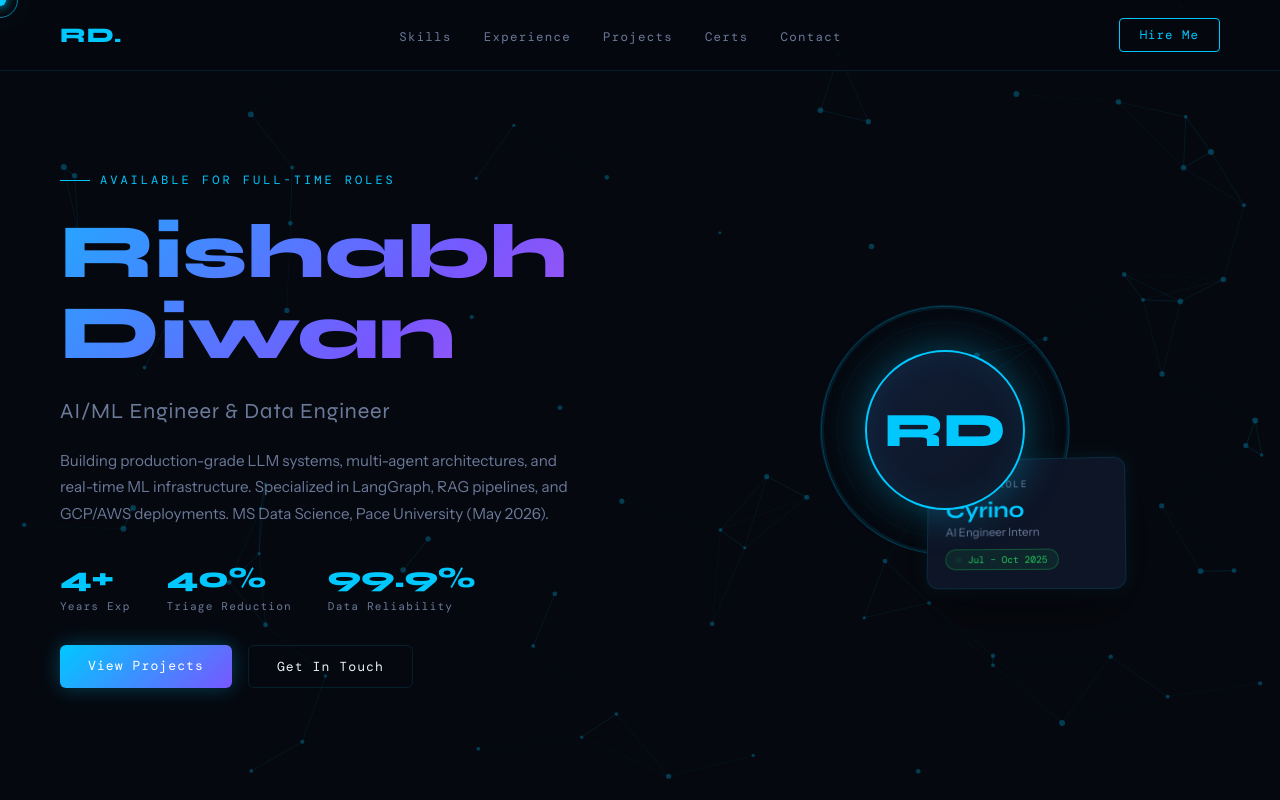
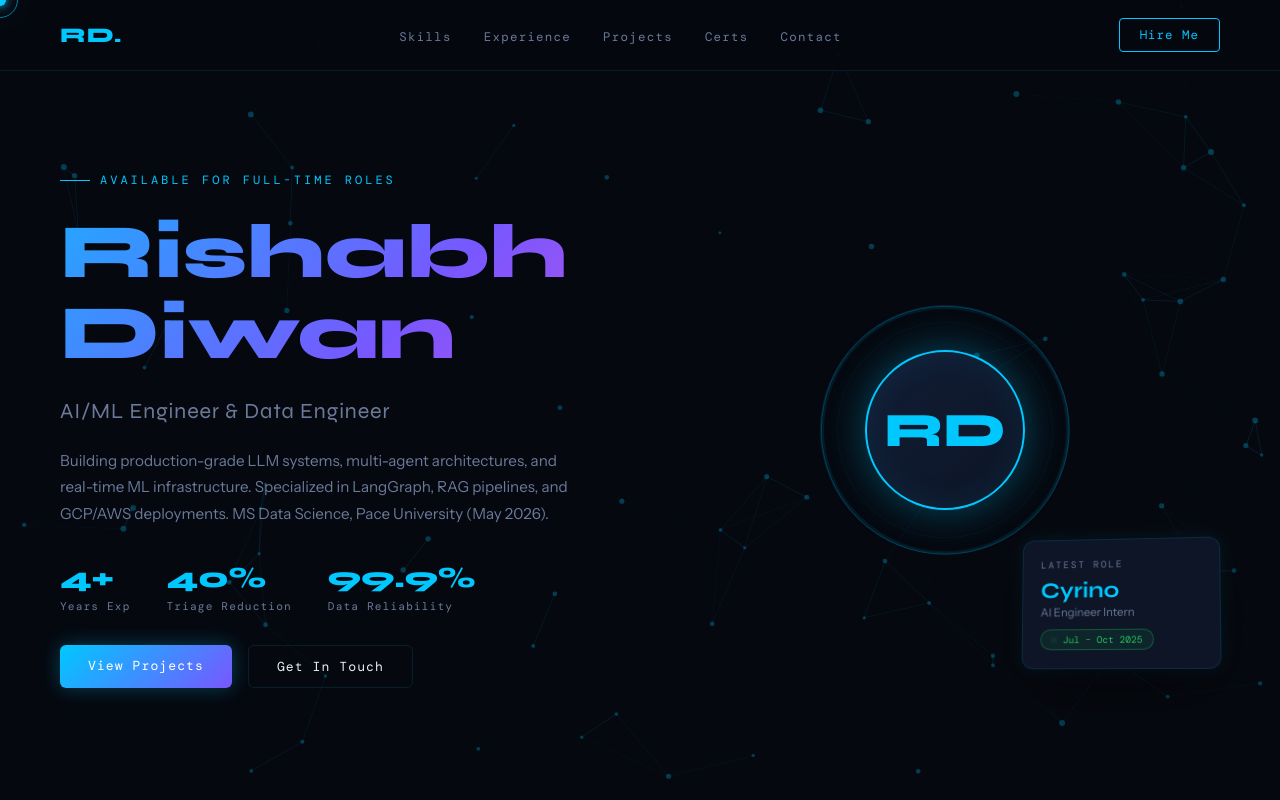
Before and after one commit to rishabhdiwan10/portfolio, a plain HTML site: page index.html in a window 1280 px wide. Shown: the top 800 px of the page. Drawn offline with nearby package versions, Linux system fonts and the light colour scheme; a web font is replaced by a local one.

Commit message:
Modify 3D card position and add new card section
Adjusted the position of the 3D card and added a new card-3d-wrap section.

```diff
--- a/index.html
+++ b/index.html
@@ -228,6 +228,7 @@ nav {
 .hero-right {
   display: flex; align-items: center; justify-content: center;
   position: relative;
+  min-height: 360px;
 }
 .avatar-wrap {
   position: relative;
@@ -267,7 +268,7 @@ nav {
 
 /* 3D CARD */
 .card-3d-wrap {
-  position: absolute; right: -40px; bottom: -20px;
+  position: absolute; right: 0px; bottom: -60px;
   perspective: 800px;
 }
 .card-3d {
@@ -695,14 +696,13 @@ footer {
       <div class="ripple"></div>
       <div class="ripple"></div>
       <div class="avatar-initials">RD</div>
-
+    </div>
     <div class="card-3d-wrap">
       <div class="card-3d">
         <div class="card-3d-label">Latest Role</div>
         <div class="card-3d-value">Cyrino</div>
         <div class="card-3d-sub">AI Engineer Intern</div>
         <div class="card-3d-badge">Jul – Oct 2025</div>
-        </div>
       </div>
     </div>
   </div>
```
Lines whose indentation alone changed are shown as unchanged.
